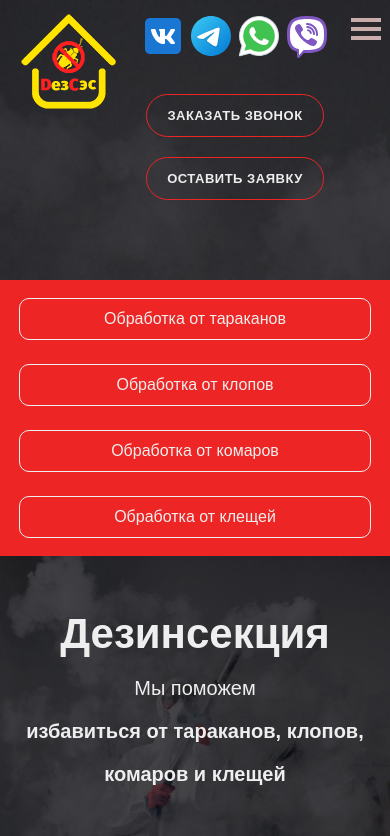
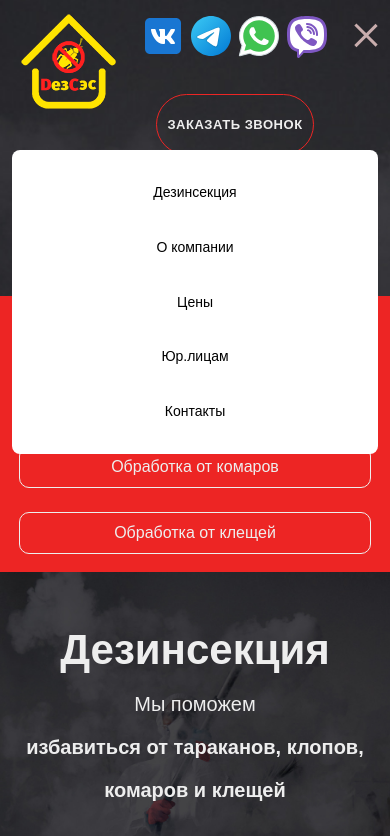
Before and after one commit to elminate/eses, a website: page src/index.html in a window 390 px wide. Both pictures are taken after a click on the button 366 px from the left and 29 px from the top of the page. Shown: the top 836 px of the page. Drawn offline with nearby package versions, Linux system fonts and the light colour scheme; files that its build step writes are made by us from their sources; files whose address does not match are found by name; a web font is replaced by a local one.

Commit message:
поправил малость, бургер подключил

```diff
--- a/src/js/burger.js
+++ b/src/js/burger.js
@@ -1,6 +1,11 @@
-document.querySelector(function () {
-    document.querySelector('.header__menu-btn').on('click', function () {
-        document.querySelector('.header__nav-main-list').classList.toggle('list--active');
-        document.querySelector('.header__menu-btn').classList.toggle('menu-btn--active');
-    });
+
+
+
+const menuBtn = document.querySelector('.header__menu-btn');
+const menu = document.querySelector('.header__nav-main-list');
+menuBtn.addEventListener('click', () => {
+    menu.classList.toggle('list--active');
 });
+menuBtn.addEventListener('click', () => {
+    menuBtn.classList.toggle('menu-btn--active');
+});
--- a/src/sass/blocks/_media.scss
+++ b/src/sass/blocks/_media.scss
@@ -104,7 +104,7 @@
         .burger {
             position: relative;
             margin-right: 20px;
-            margin-top: 6px;
+            margin-top: 10px;
         }
 
         .menu-btn--active span {
@@ -146,17 +146,22 @@
                 content: "";
                 position: absolute;
                 width: 100%;
-                height: 4px;
+                height: 3px;
                 background-color: #c9adad;
             }
 
             &::before {
-                top: 0;
+                top: -4px;
             }
 
             &::after {
-                bottom: 0;
+                bottom: -4px;
             }
+        }
+
+        .list--active {
+            transition: all .6s;
+            transform: translateX(0);
         }
 
         &__nav-main-list {
@@ -164,7 +169,8 @@
             flex-direction: column;
             z-index: 2;
             background: #fff;
-            width: 78%;
+            width: 94%;
+            // height: 500px;
             margin: 0 auto;
             padding: 30px;
             gap: 30px;
@@ -178,7 +184,8 @@
             transition: all .6s;
             transform: translateX(-200%);
         }
-        &__nav-main-link{
+
+        &__nav-main-link {
             color: #000;
         }
 
@@ -201,15 +208,7 @@
         }
 
     }
-}
 
-.btn,
-.promo__form-input {
-    border-radius: 25px;
-    padding: 12px 20px;
-    height: auto;
-    margin-bottom: 20px;
-}
 
     .col-md-4 {
         width: auto;
@@ -217,7 +216,7 @@
 
     .btn-box {
         flex-direction: column;
-    // gap: 20px;
+        gap: 20px;
     }
 
     .advantages {
@@ -282,6 +281,9 @@
             width: 100%;
         }
     }
+}
+
+
 
 
 @media (max-width: 992px) {
@@ -518,6 +520,7 @@
     .promo-box {
         flex-direction: column;
         width: 80%;
+        gap: 20px;
     }
 
     .promo {
--- a/src/sass/style.scss
+++ b/src/sass/style.scss
@@ -67,7 +67,7 @@
         border: 0.5px solid var(--danger-clr);
         background: none;
         box-shadow: none;
-        margin-bottom: 20px;
+        // margin-bottom: 20px;
         width: 50%;
     }
 }
@@ -124,10 +124,7 @@
     margin-top: 15px;
 }
 
-.list--active {
-    transition: all .6s;
-    transform: translateX(0);
-}
+
 
 @import 'blocks/header';
 
```
Also changed, not shown: dist/css/style.min.css, dist/js/burger.js. Lines whose indentation alone changed are shown as unchanged.
